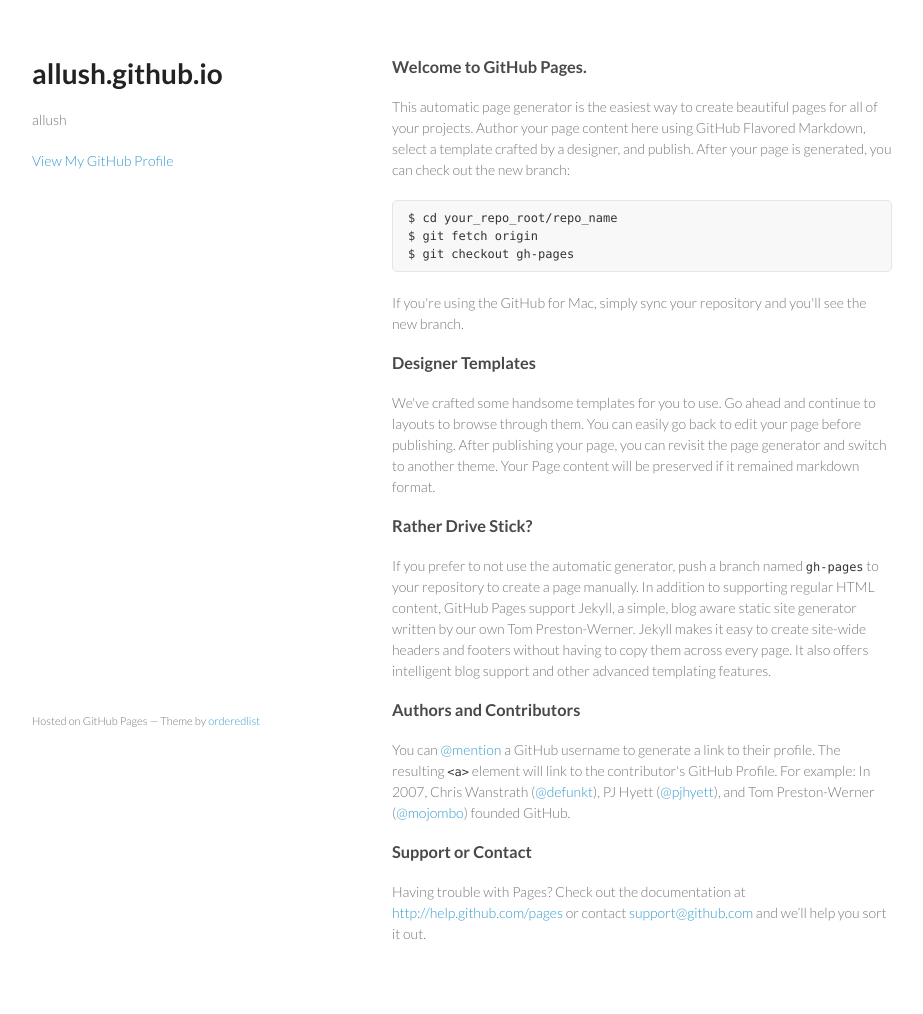
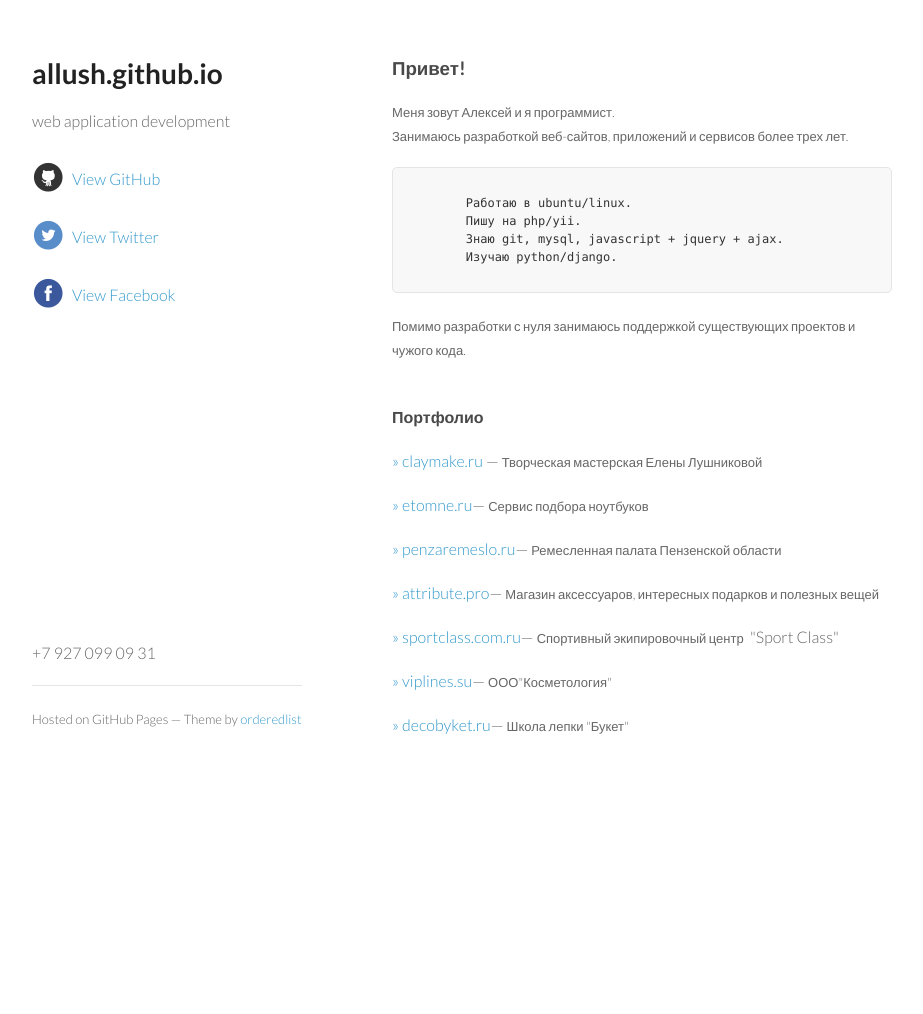
Before and after one commit to allush/allush.github.io, a PHP site: page / in a window 1280 px wide. Shown: the whole page, without its empty margins (178-1101 px from the left). After the commit the page ends 734 px from the top, so only its background shows below. Run offline with PHP 8.4, Linux system fonts and the light colour scheme.

Commit message:
Оформил

```diff
--- a/index.html
+++ b/index.html
@@ -16,59 +16,106 @@
 <div class="wrapper">
     <header>
         <h1>allush.github.io</h1>
-        <p>allush</p>
 
+        <p>web application development</p>
 
-        <p class="view"><a href="https://github.com/allush">View My GitHub Profile</a></p>
+        <p class="view"><img src="images/github.png"><a href="https://github.com/allush">View GitHub</a></p>
+
+        <p class="view"><img src="images/twitter.png"><a href="https://twitter.com/coderoomru">View Twitter</a></p>
+
+        <p class="view"><img src="images/facebook.png"><a href="https://www.facebook.com/al.lushnikov">View Facebook</a>
+        </p>
 
     </header>
     <section>
-        <h3>
-<a name="welcome-to-github-pages" class="anchor" href="#welcome-to-github-pages"><span class="octicon octicon-link"></span></a>Welcome to GitHub Pages.</h3>
+        <h3>Привет!</h3>
 
-<p>This automatic page generator is the easiest way to create beautiful pages for all of your projects. Author your page content here using GitHub Flavored Markdown, select a template crafted by a designer, and publish. After your page is generated, you can check out the new branch:</p>
+        <p>
+            <small>
+                Меня зовут Алексей и я программист.<br>
+                Занимаюсь разработкой веб-сайтов, приложений и сервисов более трех лет.
+            </small>
+        </p>
 
-<pre><code>$ cd your_repo_root/repo_name
-$ git fetch origin
-$ git checkout gh-pages
-</code></pre>
+<pre>
+    <code>
+        Работаю в ubuntu/linux.
+        Пишу на php/yii.
+        Знаю git, mysql, javascript + jquery + ajax.
+        Изучаю python/django.
+    </code>
+</pre>
 
-<p>If you're using the GitHub for Mac, simply sync your repository and you'll see the new branch.</p>
+        <p>
+            <small>
+                Помимо разработки с нуля занимаюсь поддержкой существующих проектов и чужого кода.
+            </small>
+        </p>
 
-<h3>
-<a name="designer-templates" class="anchor" href="#designer-templates"><span class="octicon octicon-link"></span></a>Designer Templates</h3>
+        <br>
 
-<p>We've crafted some handsome templates for you to use. Go ahead and continue to layouts to browse through them. You can easily go back to edit your page before publishing. After publishing your page, you can revisit the page generator and switch to another theme. Your Page content will be preserved if it remained markdown format.</p>
+        <h4>Портфолио</h4>
 
-<h3>
-<a name="rather-drive-stick" class="anchor" href="#rather-drive-stick"><span class="octicon octicon-link"></span></a>Rather Drive Stick?</h3>
+        <p><a href="http://claymake.ru" target="_blank">&raquo; claymake.ru</a> &mdash;
+            <small>Творческая мастерская Елены Лушниковой</small>
+        </p>
 
-<p>If you prefer to not use the automatic generator, push a branch named <code>gh-pages</code> to your repository to create a page manually. In addition to supporting regular HTML content, GitHub Pages support Jekyll, a simple, blog aware static site generator written by our own Tom Preston-Werner. Jekyll makes it easy to create site-wide headers and footers without having to copy them across every page. It also offers intelligent blog support and other advanced templating features.</p>
+        <p><a href="http://etomne.ru" target="_blank">&raquo; etomne.ru</a>&mdash;
+            <small>Сервис подбора ноутбуков</small>
+        </p>
 
-<h3>
-<a name="authors-and-contributors" class="anchor" href="#authors-and-contributors"><span class="octicon octicon-link"></span></a>Authors and Contributors</h3>
+        <p><a href="http://penzaremeslo.ru" target="_blank">&raquo; penzaremeslo.ru</a>&mdash;
+            <small>Ремесленная палата Пензенской области</small>
+        </p>
 
-<p>You can <a href="https://github.com/blog/821" class="user-mention">@mention</a> a GitHub username to generate a link to their profile. The resulting <code>&lt;a&gt;</code> element will link to the contributor's GitHub Profile. For example: In 2007, Chris Wanstrath (<a href="https://github.com/defunkt" class="user-mention">@defunkt</a>), PJ Hyett (<a href="https://github.com/pjhyett" class="user-mention">@pjhyett</a>), and Tom Preston-Werner (<a href="https://github.com/mojombo" class="user-mention">@mojombo</a>) founded GitHub.</p>
+        <p><a href="http://attribute.pro" target="_blank">&raquo; attribute.pro</a>&mdash;
+            <small>Магазин аксессуаров, интересных подарков и полезных вещей</small>
+        </p>
 
-<h3>
-<a name="support-or-contact" class="anchor" href="#support-or-contact"><span class="octicon octicon-link"></span></a>Support or Contact</h3>
+        <p><a href="http://sportclass.com.ru" target="_blank">&raquo; sportclass.com.ru</a>&mdash;
+            <small>Спортивный экипировочный центр</small>
+            &nbsp;"Sport Class"
+        </p>
 
-<p>Having trouble with Pages? Check out the documentation at <a href="http://help.github.com/pages">http://help.github.com/pages</a> or contact <a href="mailto:support@github.com">support@github.com</a> and we’ll help you sort it out.</p>
+        <p><a href="http://viplines.su" target="_blank">&raquo; viplines.su</a>&mdash;
+            <small> ООО"Косметология"</small>
+        </p>
+
+        <p><a href="http://decobyket.ru" target="_blank">&raquo; decobyket.ru</a>&mdash;
+            <small>Школа лепки "Букет"</small>
+        </p>
+
+
     </section>
+
     <footer>
-        <p><small>Hosted on GitHub Pages &mdash; Theme by <a href="https://github.com/orderedlist">orderedlist</a></small></p>
+        <p> +7 927 099 09 31</p>
+        <hr>
+        <p>
+            <small>Hosted on GitHub Pages &mdash; Theme by <a href="https://github.com/orderedlist">orderedlist</a>
+            </small>
+        </p>
     </footer>
 </div>
+
 <script src="javascripts/scale.fix.js"></script>
 <script>
-  (function(i,s,o,g,r,a,m){i['GoogleAnalyticsObject']=r;i[r]=i[r]||function(){
-  (i[r].q=i[r].q||[]).push(arguments)},i[r].l=1*new Date();a=s.createElement(o),
-  m=s.getElementsByTagName(o)[0];a.async=1;a.src=g;m.parentNode.insertBefore(a,m)
-  })(window,document,'script','//www.google-analytics.com/analytics.js','ga');
+    (function (i, s, o, g, r, a, m) {
+        i['GoogleAnalyticsObject'] = r;
+        i[r] = i[r] || function () {
+            (i[r].q = i[r].q || []).push(arguments)
+        }, i[r].l = 1 * new Date();
+        a = s.createElement(o),
+                m = s.getElementsByTagName(o)[0];
+        a.async = 1;
+        a.src = g;
+        m.parentNode.insertBefore(a, m)
+    })(window, document, 'script', '//www.google-analytics.com/analytics.js', 'ga');
 
     ga('create', 'UA-26980430-2', 'allush.github.io');
     ga('send', 'pageview');
 
 </script>
+
 </body>
 </html>
--- a/stylesheets/styles.css
+++ b/stylesheets/styles.css
@@ -1,255 +1,262 @@
 @import url(https://fonts.googleapis.com/css?family=Lato:300italic,700italic,300,700);
 
 body {
-  padding:50px;
-  font:14px/1.5 Lato, "Helvetica Neue", Helvetica, Arial, sans-serif;
-  color:#777;
-  font-weight:300;
+    padding: 50px;
+    font: 16px/1.5 Lato, "Helvetica Neue", Helvetica, Arial, sans-serif;
+    color: #666;
+    font-weight: 300;
 }
 
 h1, h2, h3, h4, h5, h6 {
-  color:#222;
-  margin:0 0 20px;
+    color: #222;
+    margin: 0 0 20px;
 }
 
 p, ul, ol, table, pre, dl {
-  margin:0 0 20px;
+    margin: 0 0 20px;
 }
 
 h1, h2, h3 {
-  line-height:1.1;
+    line-height: 1.1;
 }
 
 h1 {
-  font-size:28px;
+    font-size: 28px;
 }
 
 h2 {
-  color:#393939;
+    color: #393939;
 }
 
 h3, h4, h5, h6 {
-  color:#494949;
+    color: #494949;
 }
 
 a {
-  color:#39c;
-  font-weight:400;
-  text-decoration:none;
+    color: #39c;
+    font-weight: 400;
+    text-decoration: none;
 }
 
 a small {
-  font-size:11px;
-  color:#777;
-  margin-top:-0.6em;
-  display:block;
+    font-size: 13px;
+    color: #777;
+    margin-top: -0.6em;
+    display: block;
 }
 
 .wrapper {
-  width:860px;
-  margin:0 auto;
+    width: 860px;
+    margin: 0 auto;
 }
 
 blockquote {
-  border-left:1px solid #e5e5e5;
-  margin:0;
-  padding:0 0 0 20px;
-  font-style:italic;
+    border-left: 1px solid #e5e5e5;
+    margin: 0;
+    padding: 0 0 0 20px;
+    font-style: italic;
 }
 
 code, pre {
-  font-family:Monaco, Bitstream Vera Sans Mono, Lucida Console, Terminal;
-  color:#333;
-  font-size:12px;
+    font-family: Monaco, Bitstream Vera Sans Mono, Lucida Console, Terminal;
+    color: #333;
+    font-size: 12px;
 }
 
 pre {
-  padding:8px 15px;
+    padding: 8px 15px;
     background: #f8f8f8;
-  border-radius:5px;
-  border:1px solid #e5e5e5;
+    border-radius: 5px;
+    border: 1px solid #e5e5e5;
     overflow-x: auto;
 }
 
 table {
-  width:100%;
-  border-collapse:collapse;
+    width: 100%;
+    border-collapse: collapse;
 }
 
 th, td {
-  text-align:left;
-  padding:5px 10px;
-  border-bottom:1px solid #e5e5e5;
+    text-align: left;
+    padding: 5px 10px;
+    border-bottom: 1px solid #e5e5e5;
 }
 
 dt {
-  color:#444;
-  font-weight:700;
+    color: #444;
+    font-weight: 700;
 }
 
 th {
-  color:#444;
+    color: #444;
 }
 
 img {
-  max-width:100%;
+    max-width: 100%;
 }
 
 header {
-  width:270px;
-  float:left;
-  position:fixed;
+    width: 270px;
+    float: left;
+    position: fixed;
 }
 
 header ul {
-  list-style:none;
-  height:40px;
+    list-style: none;
+    height: 40px;
 
-  padding:0;
+    padding: 0;
 
     background: #eee;
     background: -moz-linear-gradient(top, #f8f8f8 0%, #dddddd 100%);
-  background: -webkit-gradient(linear, left top, left bottom, color-stop(0%,#f8f8f8), color-stop(100%,#dddddd));
-  background: -webkit-linear-gradient(top, #f8f8f8 0%,#dddddd 100%);
-  background: -o-linear-gradient(top, #f8f8f8 0%,#dddddd 100%);
-  background: -ms-linear-gradient(top, #f8f8f8 0%,#dddddd 100%);
-  background: linear-gradient(top, #f8f8f8 0%,#dddddd 100%);
+    background: -webkit-gradient(linear, left top, left bottom, color-stop(0%, #f8f8f8), color-stop(100%, #dddddd));
+    background: -webkit-linear-gradient(top, #f8f8f8 0%, #dddddd 100%);
+    background: -o-linear-gradient(top, #f8f8f8 0%, #dddddd 100%);
+    background: -ms-linear-gradient(top, #f8f8f8 0%, #dddddd 100%);
+    background: linear-gradient(top, #f8f8f8 0%, #dddddd 100%);
 
-  border-radius:5px;
-  border:1px solid #d2d2d2;
-  box-shadow:inset #fff 0 1px 0, inset rgba(0,0,0,0.03) 0 -1px 0;
-  width:270px;
+    border-radius: 5px;
+    border: 1px solid #d2d2d2;
+    box-shadow: inset #fff 0 1px 0, inset rgba(0, 0, 0, 0.03) 0 -1px 0;
+    width: 270px;
 }
 
 header li {
-  width:89px;
-  float:left;
-  border-right:1px solid #d2d2d2;
-  height:40px;
+    width: 89px;
+    float: left;
+    border-right: 1px solid #d2d2d2;
+    height: 40px;
 }
 
 header ul a {
-  line-height:1;
-  font-size:11px;
-  color:#999;
-  display:block;
-  text-align:center;
-  padding-top:6px;
-  height:40px;
+    line-height: 1;
+    font-size: 11px;
+    color: #999;
+    display: block;
+    text-align: center;
+    padding-top: 6px;
+    height: 40px;
 }
 
 strong {
-  color:#222;
-  font-weight:700;
+    color: #222;
+    font-weight: 700;
 }
 
 header ul li + li {
-  width:88px;
-  border-left:1px solid #fff;
+    width: 88px;
+    border-left: 1px solid #fff;
 }
 
 header ul li + li + li {
-  border-right:none;
-  width:89px;
+    border-right: none;
+    width: 89px;
 }
 
 header ul a strong {
-  font-size:14px;
-  display:block;
-  color:#222;
+    font-size: 14px;
+    display: block;
+    color: #222;
 }
 
 section {
-  width:500px;
-  float:right;
-  padding-bottom:50px;
+    width: 500px;
+    float: right;
+    padding-bottom: 50px;
 }
 
 small {
-  font-size:11px;
+    font-size: 13px;
 }
 
 hr {
-  border:0;
-  background:#e5e5e5;
-  height:1px;
-  margin:0 0 20px;
+    border: 0;
+    background: #e5e5e5;
+    height: 1px;
+    margin: 0 0 20px;
 }
 
 footer {
-  width:270px;
-  float:left;
-  position:fixed;
-  bottom:50px;
+    width: 270px;
+    float: left;
+    position: fixed;
+    bottom: 50px;
 }
 
 @media print, screen and (max-width: 960px) {
 
     div.wrapper {
-    width:auto;
-    margin:0;
+        width: auto;
+        margin: 0;
     }
 
     header, section, footer {
-    float:none;
-    position:static;
-    width:auto;
+        float: none;
+        position: static;
+        width: auto;
     }
 
     header {
-    padding-right:320px;
+        padding-right: 320px;
     }
 
     section {
-    border:1px solid #e5e5e5;
-    border-width:1px 0;
-    padding:20px 0;
-    margin:0 0 20px;
+        border: 1px solid #e5e5e5;
+        border-width: 1px 0;
+        padding: 20px 0;
+        margin: 0 0 20px;
     }
 
     header a small {
-    display:inline;
+        display: inline;
     }
 
     header ul {
-    position:absolute;
-    right:50px;
-    top:52px;
+        position: absolute;
+        right: 50px;
+        top: 52px;
     }
+}
+
+header p.view img {
+    position: relative;
+    top: 8px;
+    margin-right: 8px;
 }
 
 @media print, screen and (max-width: 720px) {
     body {
-    word-wrap:break-word;
+        word-wrap: break-word;
     }
 
     header {
-    padding:0;
+        padding: 0;
     }
 
     header ul, header p.view {
-    position:static;
+        position: static;
     }
 
+
     pre, code {
-    word-wrap:normal;
+        word-wrap: normal;
     }
 }
 
 @media print, screen and (max-width: 480px) {
     body {
-    padding:15px;
+        padding: 15px;
     }
 
     header ul {
-    display:none;
+        display: none;
     }
 }
 
 @media print {
     body {
-    padding:0.4in;
-    font-size:12pt;
-    color:#444;
+        padding: 0.4in;
+        font-size: 12pt;
+        color: #444;
     }
 }
```
Also changed, not shown: images/facebook.png (added), images/github.png (added), images/phone.png (added), images/twitter.png (added). Lines whose indentation alone changed are shown as unchanged.
